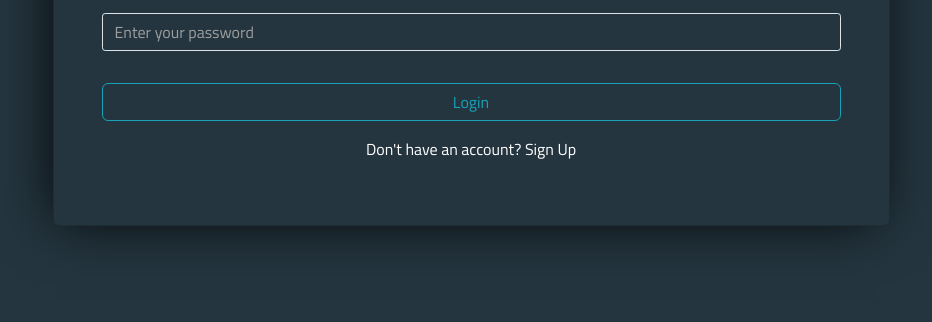
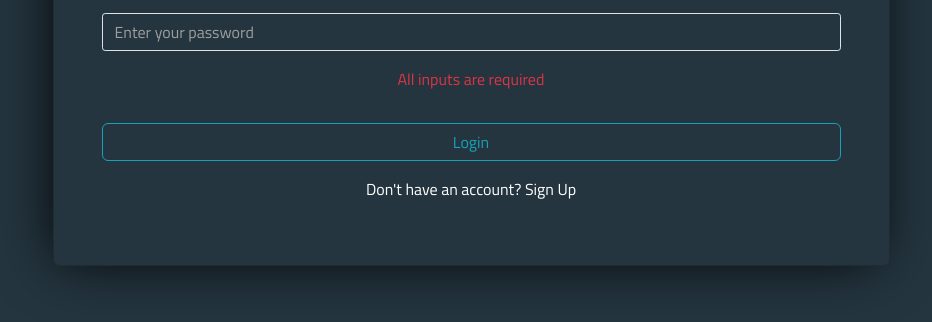
Before and after one commit to muhammed-ramzy/Log-in-system, a plain HTML site: page index.html in a window 1280 px wide. Both pictures are taken after a click on the link "Login". Shown: the part 202-524 px from the top of the page, without its empty margins (169-1101 px from the left). Drawn offline with Linux system fonts and the light colour scheme.

Commit message:
fixed messages while loging in

```diff
--- a/JS/index.js
+++ b/JS/index.js
@@ -5,6 +5,8 @@ var logInBtn = document.getElementById("logInBtn");
 // sign in messages
 var incorrectPassword = document.getElementById("incorrectPassword");
 var incorrectEmail = document.getElementById("incorrectEmail");
+var logInInputsRequired = document.getElementById("logInInputsRequired");
+var incorrectEmailPassword = document.getElementById("incorrectEmailPassword");
 
 
 // Sign up inputs
@@ -80,14 +82,16 @@ function LogIn() {
             return true;
         }
         else {
-
             return false;
         }
-
-
     }
     else {
-
+        if (signInEmail.value == "" || signInPassword.value == "") {
+            logInInputsRequired.classList.replace("d-none", "d-block");
+        }
+        else {
+            incorrectEmailPassword.classList.replace("d-none", "d-block");
+        }
         return false;
     }
 }
@@ -97,6 +101,8 @@ function LogIn() {
 function removeLogInMessages() {
     incorrectEmail.classList.replace("d-block", "d-none");
     incorrectPassword.classList.replace("d-block", "d-none");
+    logInInputsRequired.classList.replace("d-block", "d-none");
+    incorrectEmailPassword.classList.replace("d-block", "d-none");
 }
 function removeSignUpMessages() {
     success.classList.replace("d-block", "d-none");
--- a/index.html
+++ b/index.html
@@ -27,6 +27,8 @@
 
             <input id="signInPassword" type="password" class="form-control mb-3 bg-transparent" placeholder="Enter your password">
             <p id="incorrectPassword" class="incorrect-password text-danger d-none">incorrect password</p>
+            <p id="incorrectEmailPassword" class="incorrect-password text-danger d-none">incorrect email or password</p>
+            <p id="logInInputsRequired" class="log-in-inputs-required text-danger d-none">All inputs are required</p>
 
             <a id="logInBtn" ><button class="btn btn-outline-info my-3 w-100">Login</button></a>
             <p class="fw-medium">Don't have an account? <a href="sign up.html" class="link-underline-opacity-0 link-underline-light link-underline-opacity-100-hover">Sign Up</a></p>
```
